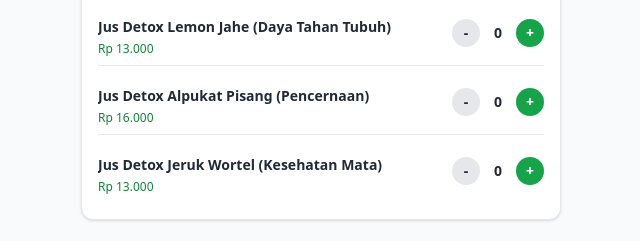
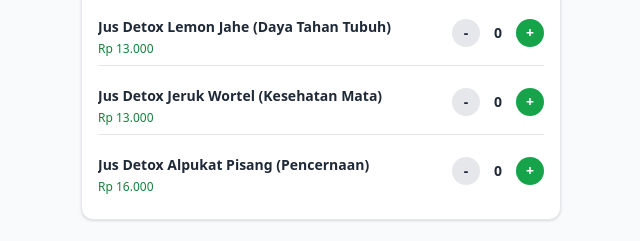
Before and after one commit to GalangIswara/GoodMoodWebsite, a plain HTML site: page index.html in a window 1280 px wide. Shown: the part 2146-2387 px from the top of the page, 319-959 px from the left. Drawn offline with nearby package versions, Linux system fonts and the light colour scheme.

Commit message:
Update prices for Sirsak and Detox juice

```diff
--- a/index.html
+++ b/index.html
@@ -106,7 +106,7 @@
                 { nama: "Semangka", harga: { Biasa: 8000, Besar: 10000 }, habis: false },
                 { nama: "Melon", harga: { Biasa: 8000, Besar: 10000 }, habis: false },
                 { nama: "Wortel", harga: { Biasa: 8000, Besar: 10000 }, habis: false },
-                { nama: "Sirsak", harga: { Biasa: 10000, Besar: 10000 }, habis: false },
+                { nama: "Sirsak", harga: { Biasa: 10000, Besar: 12000 }, habis: false },
                 { nama: "Nanas", harga: { Biasa: 10000, Besar: 12000 }, habis: false },
                 { nama: "Alpukat", harga: { Biasa: 10000, Besar: 12000 }, habis: false },
                 { nama: "Mangga", harga: { Biasa: 10000, Besar: 12000 }, habis: false },
@@ -126,8 +126,8 @@
                 { nama: "Jus Detox Hijau (Membersihkan Racun)", harga: { Standar: 13000 }, habis: false },
                 { nama: "Jus Detox Nanas Kunyit (Bagus untuk Diet)", harga: { Standar: 13000 }, habis: false },
                 { nama: "Jus Detox Lemon Jahe (Daya Tahan Tubuh)", harga: { Standar: 13000 }, habis: false },
+                { nama: "Jus Detox Jeruk Wortel (Kesehatan Mata)", harga: { Standar: 13000 }, habis: false },
                 { nama: "Jus Detox Alpukat Pisang (Pencernaan)", harga: { Standar: 16000 }, habis: false },
-                { nama: "Jus Detox Jeruk Wortel (Kesehatan Mata)", harga: { Standar: 13000 }, habis: false },
             ]
         };
 
```
